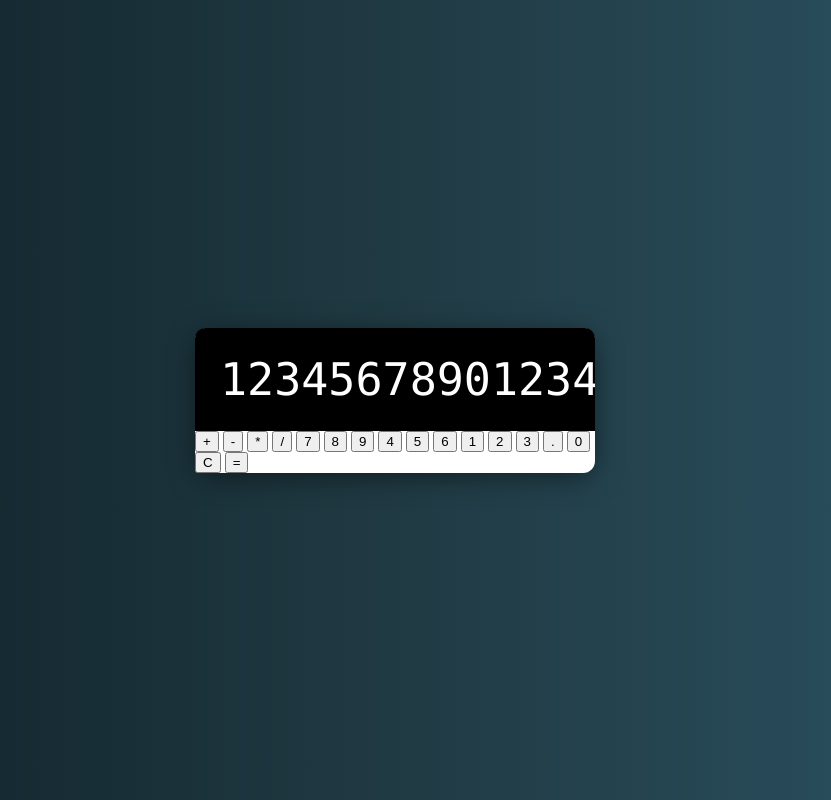
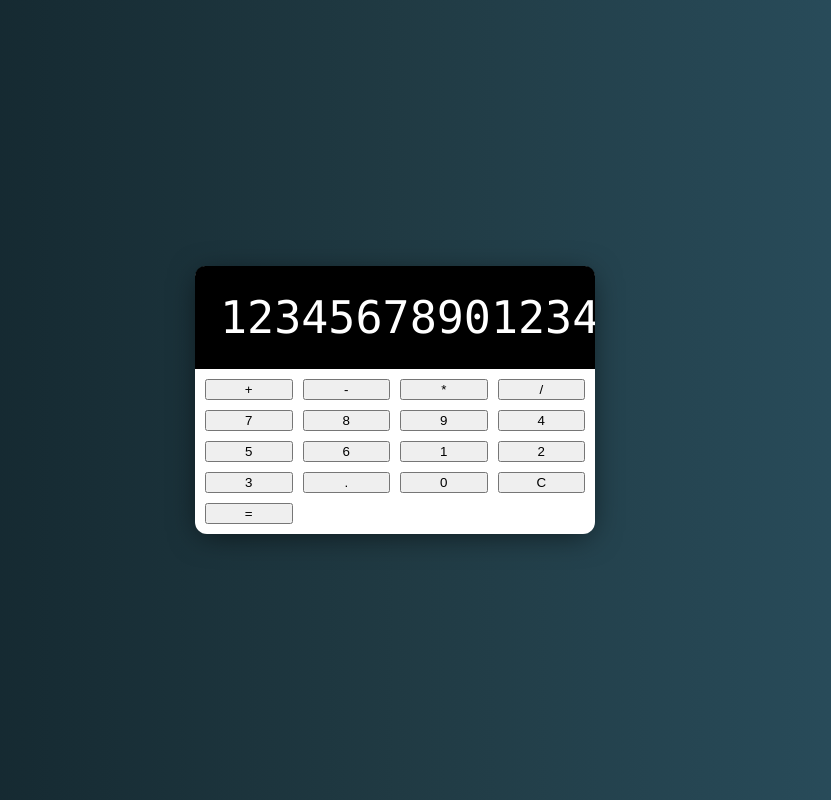
Before and after one commit to codeweb123/calc, a plain HTML site: page index.html in a window 1280 px wide. Shown: the whole page, without its empty margins (245-1076 px from the left). Drawn offline with Linux system fonts and the light colour scheme.

Commit message:
added grid template

```diff
--- a/style.css
+++ b/style.css
@@ -36,3 +36,12 @@ body {
     font-weight: 100;
     overflow-x: auto;
 }
+
+.calculator-buttons {
+    display: grid;
+    grid-template-columns: repeat(4, 1fr);
+    grid-gap: 10px;
+    padding: 10px;
+
+
+}
```
